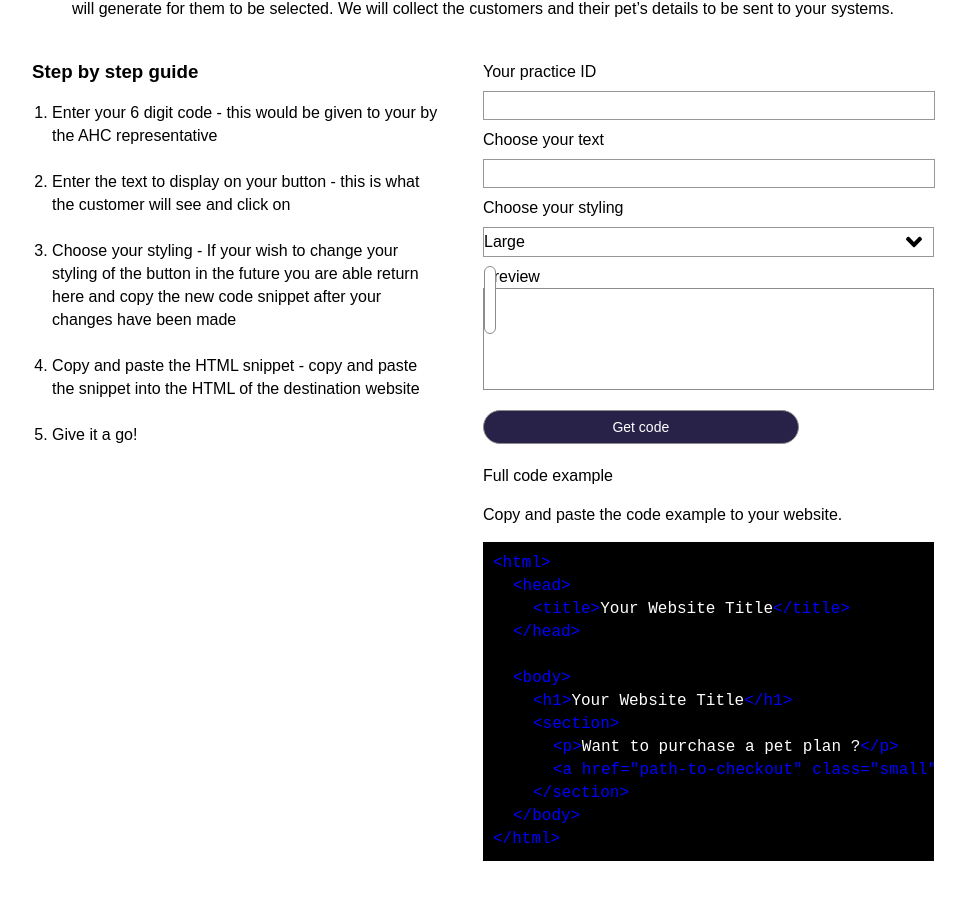
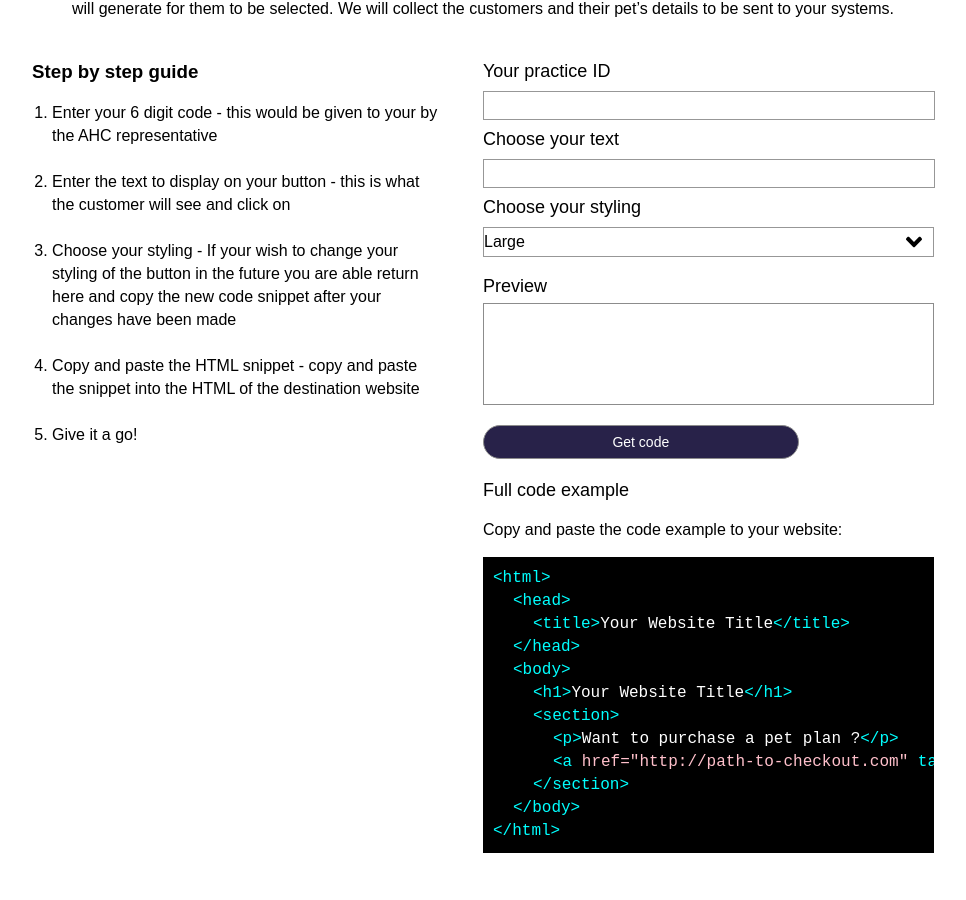
Before and after one commit to evieperren/pet-checkout-link-generator, a React (Create React App) app: page / in a window 1280 px wide. Shown: the part 220-1120 px from the top of the page, without its empty margins (157-1123 px from the left). Before the commit the page ends 1081 px from the top, so only its background shows below. Built offline with nearby package versions, Linux system fonts and the light colour scheme.

Commit message:
hide render if fields empty

```diff
--- a/src/assets/base/_typograghy.scss
+++ b/src/assets/base/_typograghy.scss
@@ -1,4 +1,4 @@
 $font-family: "FSElliot", Arial, Helvetica, sans-serif;
-
 $font-size: 16px;
 $font-size-small: 14px;
+$font-size-large: 18px;
--- a/src/component/form/form.module.scss
+++ b/src/component/form/form.module.scss
@@ -45,6 +45,7 @@ select {
 .example_container {
     border: 1px solid $border-light;
     height: 100px;
+    margin-top: 5px;
 }
 .large a{
     border: 1px solid $border-light;
@@ -72,10 +73,6 @@ select {
     background-color: #fff;
     border-radius: 20px;
     padding: 5px;
-}
-.example {
-    color: black;
-    text-decoration: none;
 }
 .close {
     float: right;
@@ -119,6 +116,11 @@ select {
 .template_title {
     margin-bottom: 0;
 }
+.subheading {
+    font-weight: normal;
+    font-size: $font-size-large;
+    margin: 10px 0 0 0;
+}
 @media only screen and (min-width: $medium-min-width) {
     .link_container {
         left: 5%;
--- a/src/component/form/form.tsx
+++ b/src/component/form/form.tsx
@@ -4,17 +4,24 @@ import Template from '../template/template';
 import FullExample from "../full-example/full-example";
 
 import CloseIcon from '../../assets/images/times-solid.svg';
+import { unwatchFile } from 'fs';
 
 const Form = () => {
     const [practiceID, setPracticeID] = useState('');
     const [text, setText] = useState('');
     const [classname, setClassname] = useState(styles.medium);
     const [popup, setPopup] = useState(false);
-
+    const [isRendered, showRender] = useState(false)
 
     function handleOnChange(eventArg: React.FormEvent<HTMLInputElement>):void{
         setPracticeID(eventArg.currentTarget.value);
+        if(practiceID === ''){
+            showRender(false);
+        } else {
+            showRender(true);
+        }
     }
+
     function handleText(eventArg: React.FormEvent<HTMLInputElement>):void{
         setText(eventArg.currentTarget.value);
     }
@@ -39,24 +46,28 @@ const Form = () => {
             uniqueClassname = 'medium';
             styling = 'border: 1px solid grey; font-size: 16px; width: 30px; font-size: 70px; background-color: #fff; border-radius: 20px; padding: 5px;'
     }
+
+
     return(
         <Fragment>
             <div className={styles.input_container}>
-                <label>Your practice ID</label>
-                <input type="text" value={practiceID} onChange={handleOnChange} className={styles.input}/>
-                <label>Choose your text</label>
-                <input type="text" value={text} onChange={handleText} className={styles.input}/>
-                <label>Choose your styling</label>
-                <select onChange={handleSelect} placeholder="Please select">
+                <label htmlFor="practiceID" className={styles.subheading}>Your practice ID</label>
+                <input type="text" name="practiceID" value={practiceID} onChange={handleOnChange} className={styles.input}/>
+                <label htmlFor="button-text" className={styles.subheading}>Choose your text</label>
+                <input type="text" name="button-text" value={text} onChange={handleText} className={styles.input}/>
+                <label htmlFor="size" className={styles.subheading}>Choose your styling</label>
+                <select onChange={handleSelect} placeholder="Please select" id="size">
                     <option value={styles.large}>Large</option>
                     <option value={styles.medium}>Medium</option>
                     <option value={styles.small}>Small</option>
                 </select>
-                <label>Preview</label>
+                <h3 className={styles.subheading}>Preview</h3>
                 <div className={styles.example_container}>
-                    <div className={classname}>
-                        <a id={styles.example} className={classname} href='#'>{text}</a>
-                    </div>
+                    {isRendered && (
+                        <div className={classname}>
+                            <a id={styles.example} className={classname} href='#'>{text}</a>
+                        </div>
+                    )}
                 </div>
                 <button onClick={() => setPopup(true)} className={styles.button}>Get code</button>
                 <FullExample></FullExample>
@@ -70,9 +81,9 @@ const Form = () => {
                         </a>
                         <div className={styles.template_container}>
                             <h4 className={styles.template_title}>For HTML...</h4>
-                            <Template template={`<div class="${uniqueClassname}" style="${styling}"><a href="${practiceID}">${text}</a></div>`} />
+                            <Template template={`<div class="${uniqueClassname}" style="${styling}"><a href="${practiceID}" target="_blank">${text}</a></div>`} />
                             <h4 className={styles.template_title}>For HTML option 2...</h4>
-                            <Template template={`<a href="${practiceID}" class="${uniqueClassname}" style="${styling}">${text}</a>`} />
+                            <Template template={`<a href="${practiceID}" class="${uniqueClassname}" style="${styling}" target="_blank">${text}</a>`} />
                         </div>
                     </div>
                 </div>
--- a/src/component/full-example/full-example.module.scss
+++ b/src/component/full-example/full-example.module.scss
@@ -1,31 +1,41 @@
+@import "../../assets/base/typograghy";
+
 .code_container {
     background-color: #000;
     padding: 10px;
     overflow: scroll;
     min-width: 0;
+    margin-bottom: 50px;
 }
 .title {
-    font-size: 16px;
+    font-size: $font-size-large;
     font-weight: 100;
+    margin-bottom: 0;
 }
 pre {
     margin: 0;
 }
 .blue {
-    color: blue;
+    color: aqua;
 }
 .first_indent {
-    color: blue;
+    color: aqua;
     padding-left: 20px;
 }
 .second_indent{
-    color: blue;
+    color: aqua;
     padding-left: 40px;
 }
 .third_indent {
-    color: blue;
+    color: aqua;
     padding-left: 60px;
 }
 .white {
     color: #fff;
 }
+.pink {
+    color: pink;
+}
+.green {
+    color: green;
+}
--- a/src/component/full-example/full-example.tsx
+++ b/src/component/full-example/full-example.tsx
@@ -5,7 +5,7 @@ const FullExample = () => {
     return (
         <Fragment>
             <h3 className={styles.title}>Full code example</h3>
-            <p>Copy and paste the code example to your website.</p>
+            <p>Copy and paste the code example to your website:</p>
             <div className={styles.code_container}>
                 <pre>
                     <span className={styles.blue}>&lt;html&gt;</span>
@@ -18,7 +18,6 @@ const FullExample = () => {
                     </span>
                     <br />
                     <span className={styles.first_indent}>&lt;/head&gt;</span>
-                    <br />
                     <br />
                     <span className={styles.first_indent}>&lt;body&gt;</span>
                     <br />
@@ -36,9 +35,9 @@ const FullExample = () => {
                     </span>
                     <br />
                     <span className={styles.third_indent}>
-                        &lt;a href="path-to-checkout" class="small"&gt;
-                        <span className={styles.white}>Click here </span>
-                        &lt;/button&gt;
+                        &lt;a <span className={styles.pink}>href="http://path-to-checkout.com"</span> target="_blank" <span>class="small"</span><span className={styles.green}> style="border: 1px solid grey; font-size: 16px; width: 30px; font-size: 70px; background-color: #fff; border-radius: 20px; padding: 5px;"</span>&gt;
+                        <span className={styles.white}>Click here</span>
+                        &lt;/a&gt;
                     </span>
                     <br />
                     <span className={styles.second_indent}>&lt;/section&gt;</span><br />
--- a/src/pages/link-generator/link-generator.tsx
+++ b/src/pages/link-generator/link-generator.tsx
@@ -1,7 +1,6 @@
 import React, { Fragment } from 'react';
 import Form from "../../component/form/form";
 import Guide from "../../component/guide/guide"
-import FullExample from "../../component/full-example/full-example";
 import styles from './link-generator.module.scss';
 
 const LinkGenerator = () => {
```
Also changed, not shown: src/pages/vet-practice/vet-practice.tsx (deleted, +0 -8 lines).
